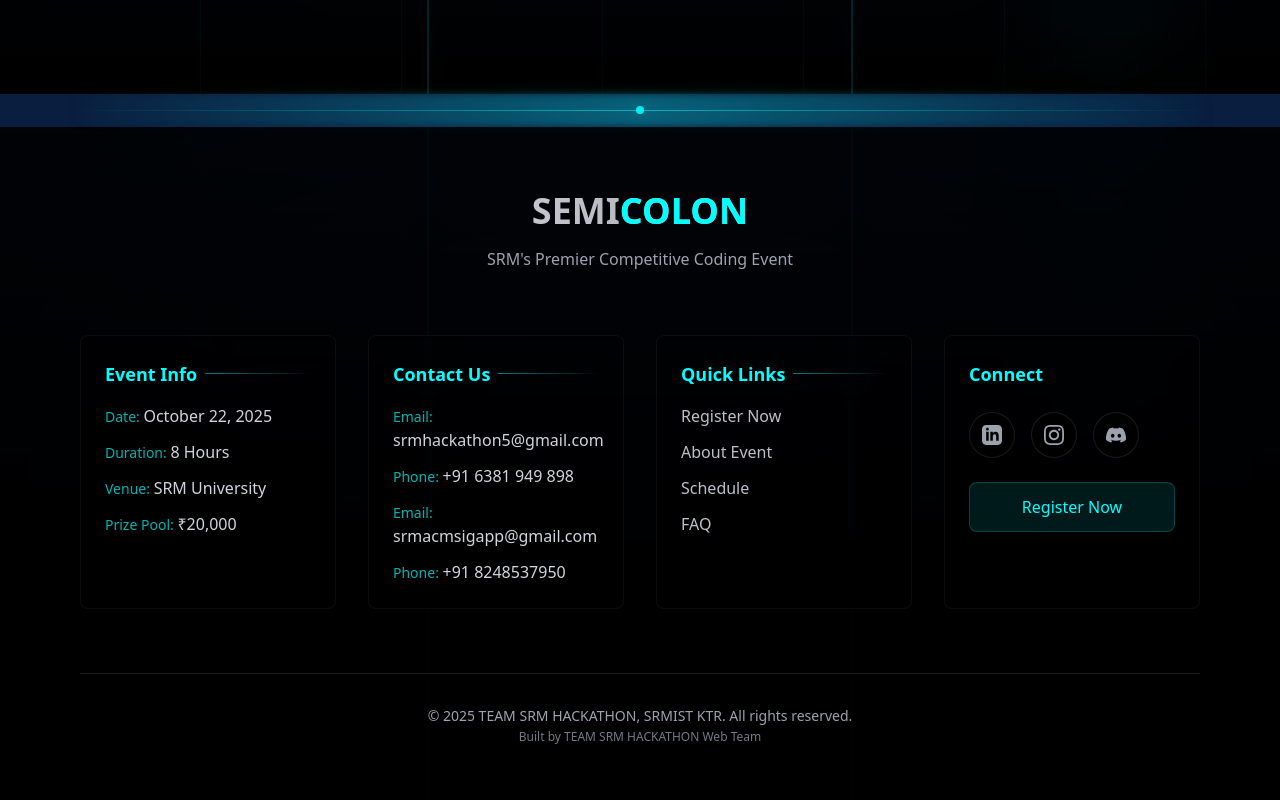
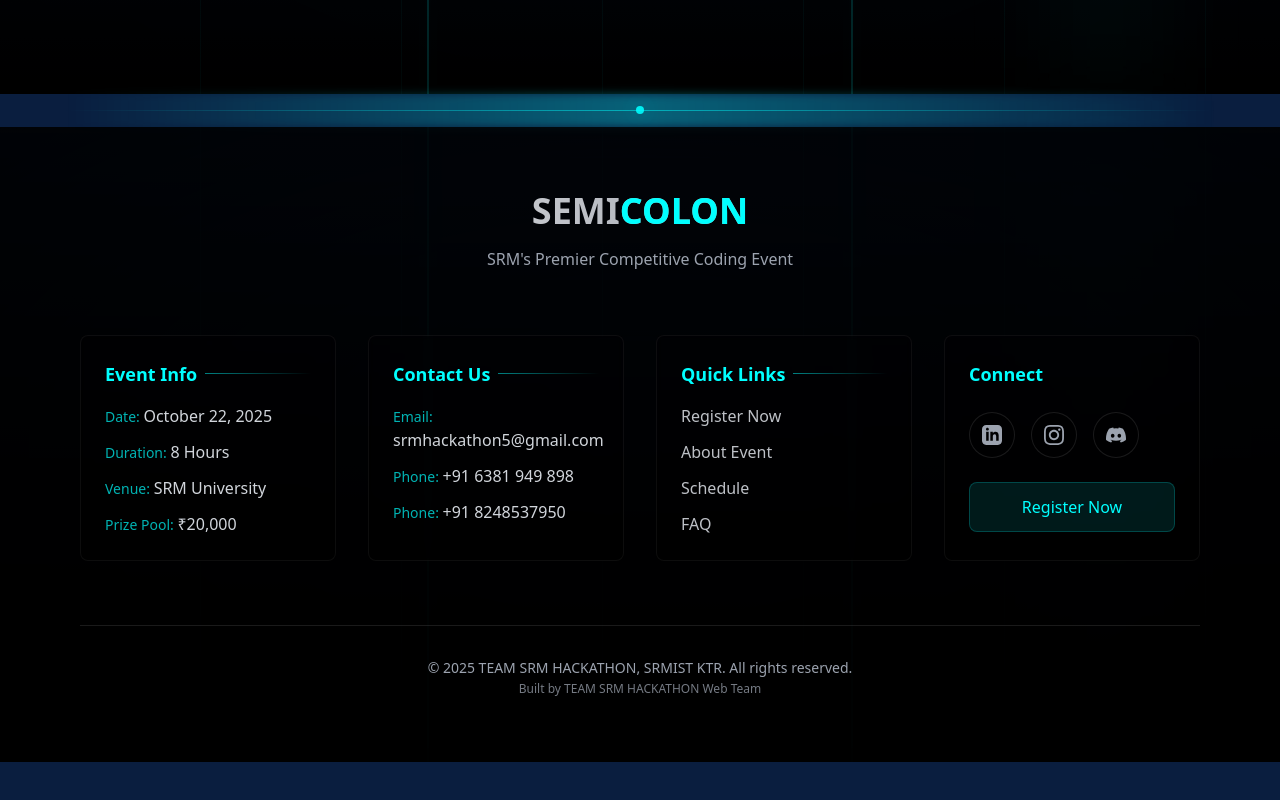
Before and after one commit to mayankthawani/semicolon, a Next.js app: page / in a window 1280 px wide. Shown: the part 3460-4260 px from the top of the page. After the commit the page ends 4222 px from the top, so only its background shows below. Built offline with nearby package versions, Linux system fonts and the light colour scheme.

Commit message:
[update]

```diff
--- a/components/Footer.jsx
+++ b/components/Footer.jsx
@@ -16,7 +16,7 @@ export function Footer() {
       items: [
         { label: "Email", value: "srmhackathon5@gmail.com" },
         { label: "Phone", value: "+91 6381 949 898" },
-        { label: "Email", value: "srmacmsigapp@gmail.com" },
+
         { label: "Phone", value: "+91 8248537950" },
       ]
     },
```
